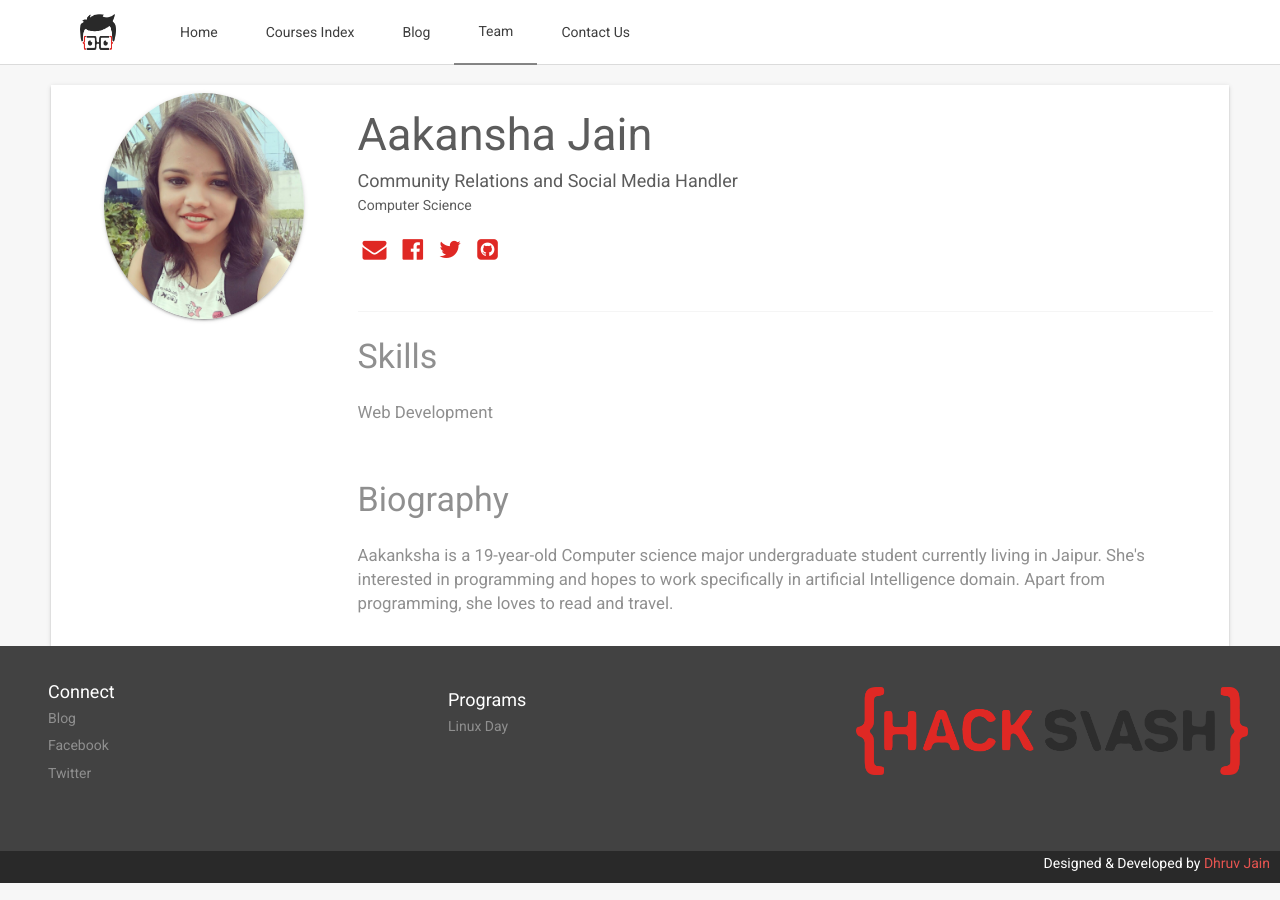
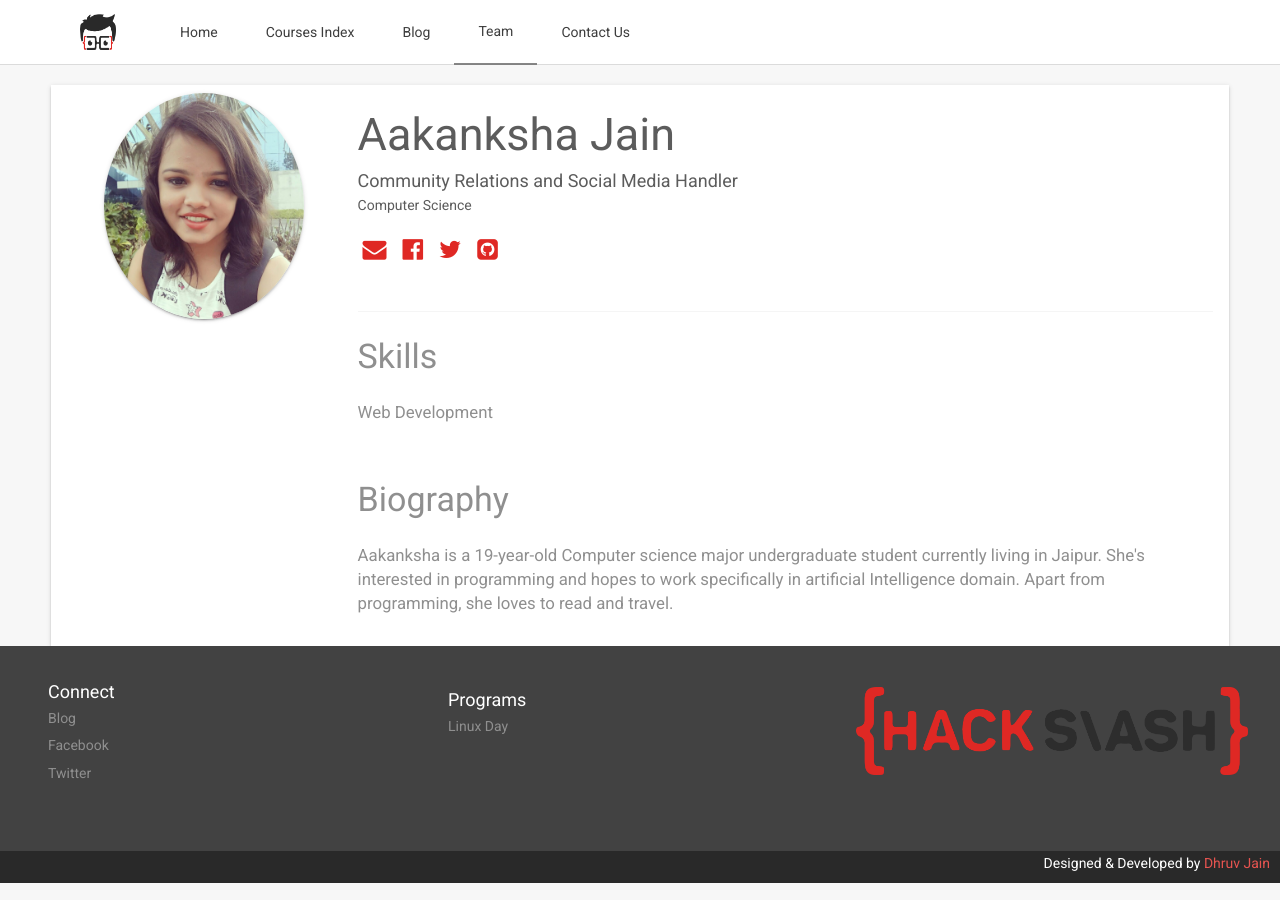
Before and after one commit to soumilk/hackslashjecrc.github.io, a Jekyll site: the page built from people/akku.html, in a window 1280 px wide. Built offline with Jekyll 4.4.1, drawn with Linux system fonts in a browser that asks for light colours; nearby versions of some CDN libraries.

Commit message:
Update akku.html

```diff
--- a/people/akku.html
+++ b/people/akku.html
@@ -1,9 +1,9 @@
 ---
 layout: people
-title: Aakansha Jain | Team - HackSlash
-description: Aakansha Jain | Team - HackSlash
+title: Aakanksha Jain | Team - HackSlash
+description: Aakanksha Jain | Team - HackSlash
 id: team
-person: Aakansha Jain
+person: Aakanksha Jain
 designation: Community Relations and Social Media Handler
 branch: Computer Science
 img: akku.jpeg
```
